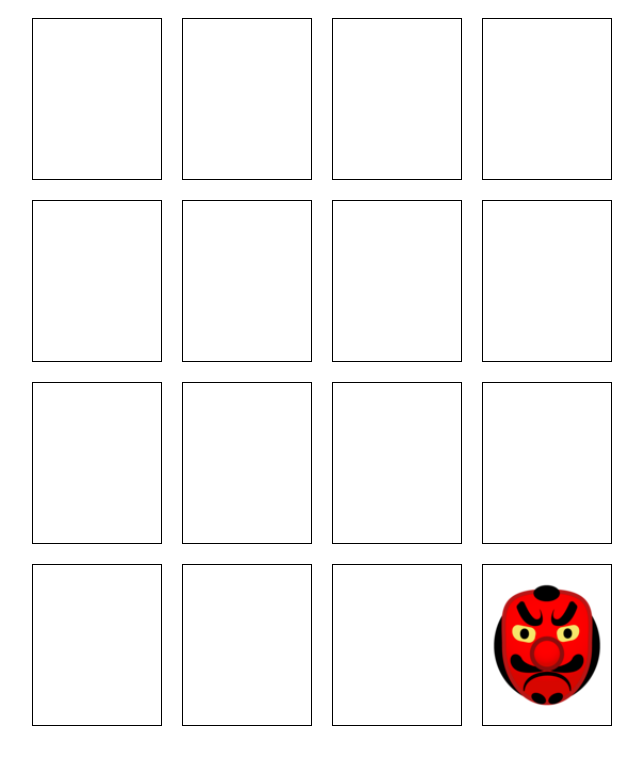
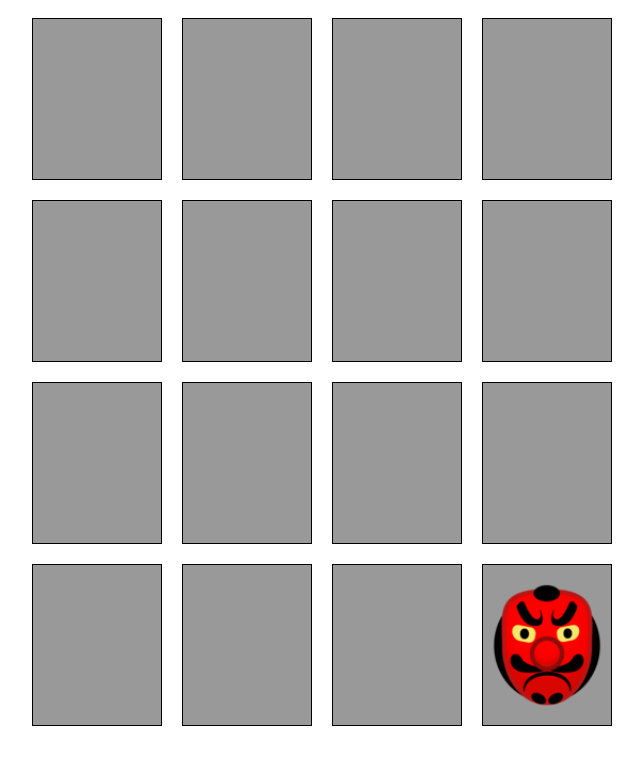
Before and after one commit to Mariza0/ahj-ws-frontend, a website built with webpack: page src/index.html in a window 1280 px wide. Shown: the whole page, without its empty margins (318-961 px from the left). Built offline with nearby package versions, Linux system fonts and the light colour scheme.

Commit message:
change css

```diff
--- a/src/css/style.css
+++ b/src/css/style.css
@@ -17,7 +17,7 @@ body {
     border: 1px solid black;
     position: relative;
     margin: 10px;
-    color: #999;
+    background-color: #999;
   }
 
 .playground-img {
```
